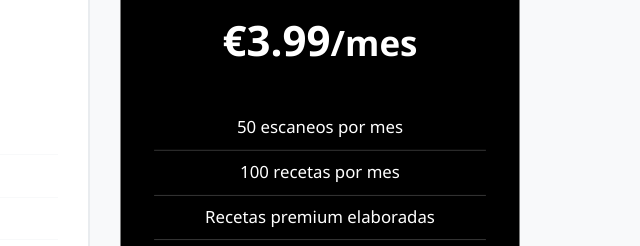
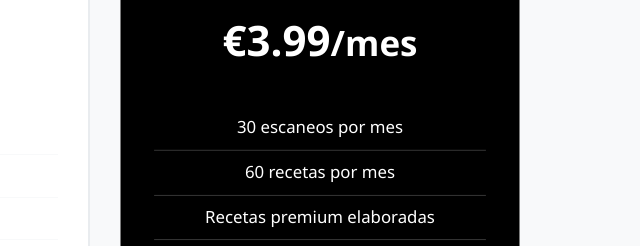
Before and after one commit to Juglezpar/ChefAi.github.io, a plain HTML site: page index.html in a window 1280 px wide. Shown: the part 2747-2993 px from the top of the page, 530-1170 px from the left. Drawn offline with Linux system fonts and the light colour scheme.

Commit message:
Cantidades correctas que ofrece la versión premium

```diff
--- a/index.html
+++ b/index.html
@@ -563,8 +563,8 @@
               <div class="plan-name">Plan Premium</div>
               <div class="plan-price">€3.99<small>/mes</small></div>
               <ul class="plan-features">
-                <li>50 escaneos por mes</li>
-                <li>100 recetas por mes</li>
+                <li>30 escaneos por mes</li>
+                <li>60 recetas por mes</li>
                 <li>Recetas premium elaboradas</li>
                 <li>Información nutricional detallada</li>
                 <li>Maridajes y consejos de chef</li>
```
